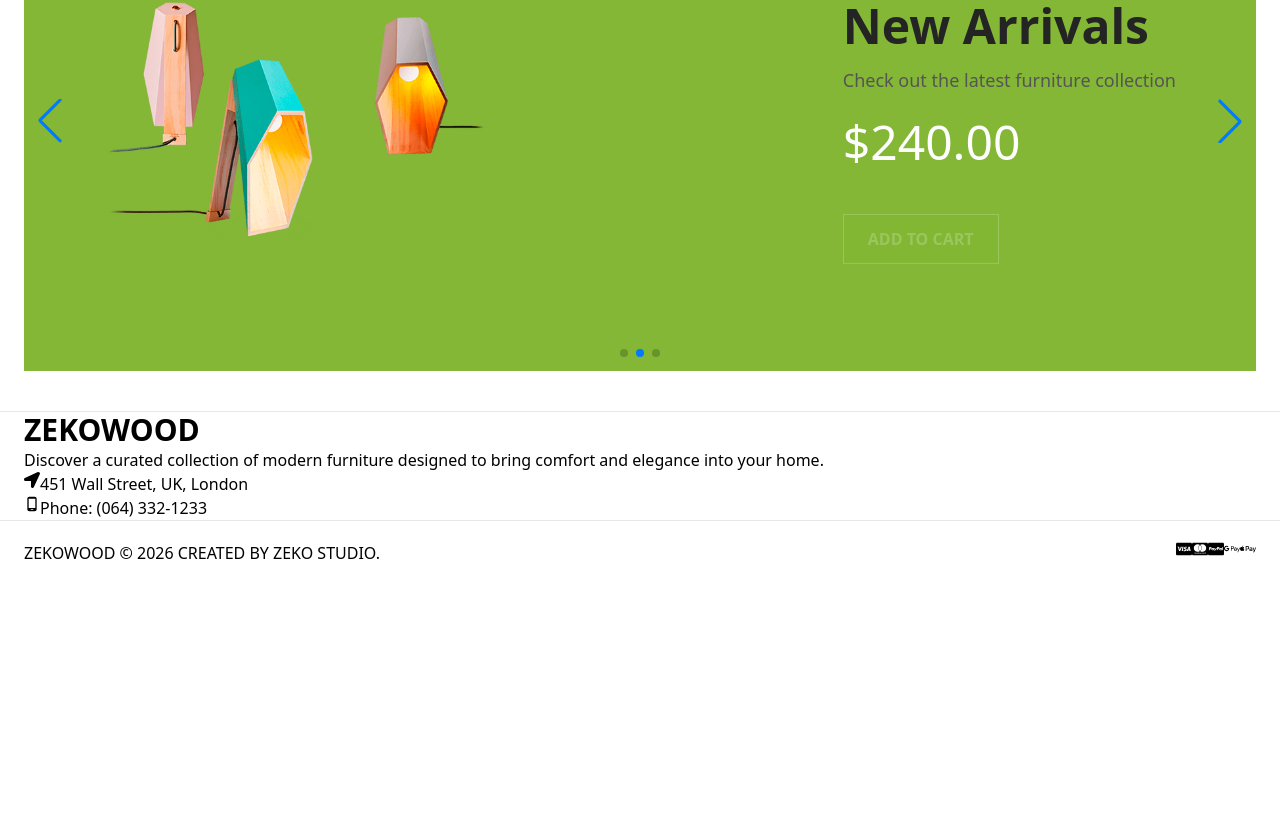
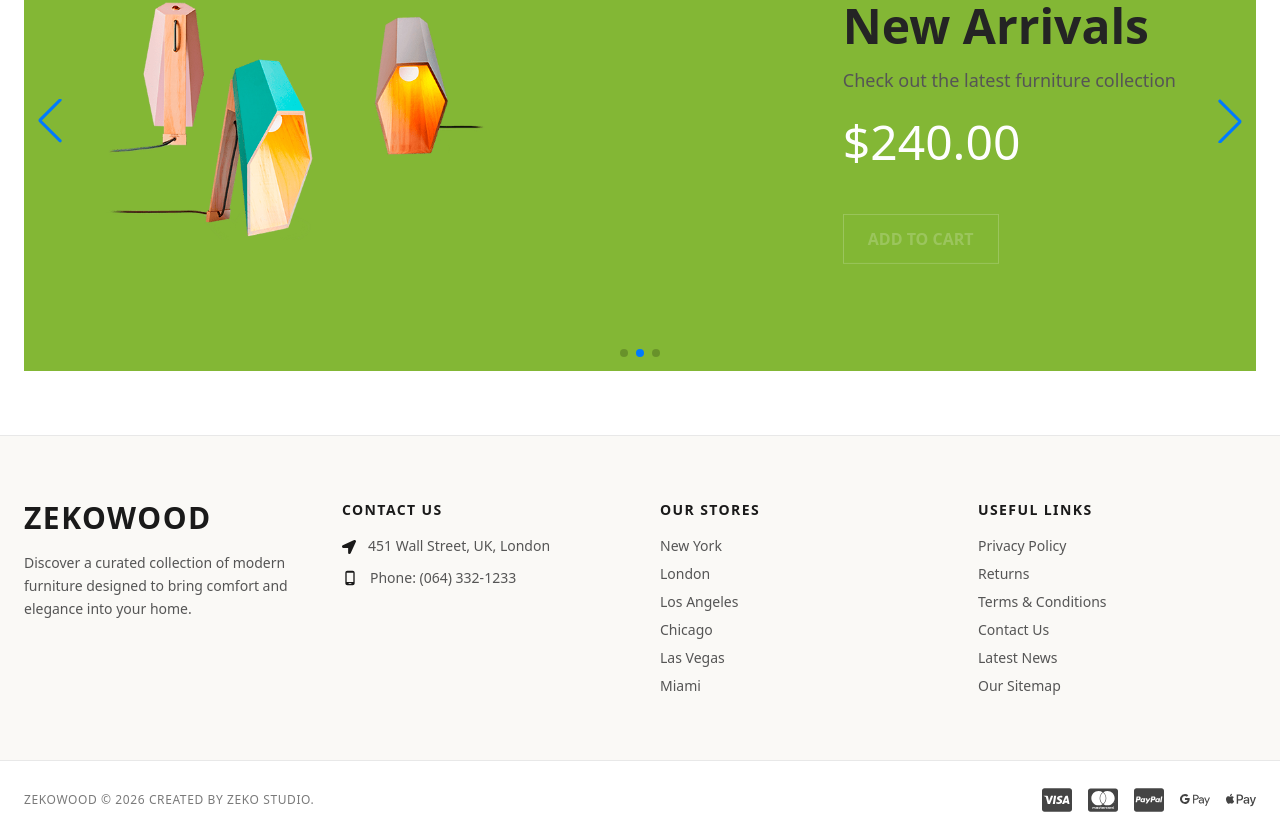
Before and after one commit to zeko1104/zekowoodProject, a React (Vite) app: page / in a window 1280 px wide. Shown: the part 2326-3165 px from the top of the page. Before the commit the page ends 2911 px from the top, so only its background shows below. Built offline with nearby package versions, Linux system fonts and the light colour scheme.

Commit message:
footer updates

```diff
--- a/src/components/layout/Footer.jsx
+++ b/src/components/layout/Footer.jsx
@@ -9,46 +9,99 @@ import { FaApplePay } from "react-icons/fa";
 
 const Footer = () => {
   return (
-    <footer>
+    <footer className="bg-[#FAF9F6] text-[#333333]">
       {/* Footer Up */}
-      <section className="mt-10 border-t border-b border-[#E8E8E8]">
+      <section className="mt-16 border-t border-b border-[#E8E8E8] py-16">
         <Container>
-          <div className="">
-            <div className="flex-1">
-              <h1 className="text-3xl font-bold">ZEKOWOOD</h1>
-            </div>
-            <div className="">
-              <p className="">
+          <div className="grid grid-cols-1 sm:grid-cols-2 lg:grid-cols-4 gap-10 items-start">
+
+            {/* 1. Logo */}
+            <div className="space-y-4">
+              <h1 className="text-3xl font-extrabold tracking-wider text-[#1A1A1A]">
+                ZEKOWOOD
+              </h1>
+              <p className="text-sm text-[#555555] leading-relaxed standard-text">
                 Discover a curated collection of modern furniture designed to
                 bring comfort and elegance into your home.
               </p>
             </div>
-            <div className="">
-              <div className="flex">
-                <FaLocationArrow />
-                <h1>451 Wall Street, UK, London</h1>
-              </div>
-              <div className="flex">
-                <MdOutlinePhoneAndroid />
-                <h1>Phone: (064) 332-1233</h1>
+
+            {/* 2. Contacts*/}
+            <div className="space-y-4">
+              <h3 className="text-sm font-bold uppercase tracking-widest text-[#1A1A1A]">
+                Contact Us
+              </h3>
+              <div className="space-y-3">
+                <div className="flex items-start gap-3 text-sm text-[#555555] group">
+                  <FaLocationArrow className="text-[#1A1A1A] shrink-0 mt-1" />
+                  <span className="hover:underline cursor-pointer">
+                    451 Wall Street, UK, London
+                  </span>
+                </div>
+                <div className="flex items-center gap-3 text-sm text-[#555555]">
+                  <MdOutlinePhoneAndroid className="text-[#1A1A1A] shrink-0 text-base" />
+                  <span>Phone: (064) 332-1233</span>
+                </div>
               </div>
             </div>
+
+            {/* 3. Stores*/}
+            <div className="space-y-4">
+              <h3 className="text-sm font-bold uppercase tracking-widest text-[#1A1A1A]">
+                Our Stores
+              </h3>
+              <ul className="space-y-2 text-sm text-[#555555]">
+                {["New York", "London", "Los Angeles", "Chicago", "Las Vegas", "Miami"].map((store) => (
+                  <li key={store} className="hover:text-[#1A1A1A] hover:translate-x-1 transition-all duration-200 cursor-pointer">
+                    {store}
+                  </li>
+                ))}
+              </ul>
+            </div>
+
+            {/* 4. Useful Links */}
+            <div className="space-y-4">
+              <h3 className="text-sm font-bold uppercase tracking-widest text-[#1A1A1A]">
+                Useful Links
+              </h3>
+              <ul className="space-y-2 text-sm text-[#555555]">
+                {[
+                  "Privacy Policy",
+                  "Returns",
+                  "Terms & Conditions",
+                  "Contact Us",
+                  "Latest News",
+                  "Our Sitemap",
+                ].map((link) => (
+                  <li key={link} className="hover:text-[#1A1A1A] hover:underline cursor-pointer transition-colors duration-200">
+                    {link}
+                  </li>
+                ))}
+              </ul>
+            </div>
+
           </div>
         </Container>
       </section>
-      {/* {Footer Down} */}
-      <section>
+
+      {/* Footer Down */}
+      <section className="bg-white">
         <Container>
-          <div className="flex justify-between pt-5 pb-5">
-            <div className="">
-              <h6 className="">ZEKOWOOD © 2026 CREATED BY ZEKO STUDIO.</h6>
+          <div className="flex flex-col md:flex-row justify-between items-center gap-4 py-6">
+            {/* copyright */}
+            <div>
+              <h6 className="text-xs tracking-wider text-[#7A7A7A] font-medium text-center md:text-left">
+                ZEKOWOOD © 2026 CREATED BY ZEKO STUDIO.
+              </h6>
             </div>
-            <div className="flex">
-              <FaCcVisa />
-              <FaCcMastercard />
-              <FaCcPaypal />
-              <FaGooglePay />
-              <FaApplePay />
+
+            {/* Payment İcons */}
+            <div className="flex items-center gap-4 text-3xl text-[#444444]">
+              <FaCcVisa className="hover:text-[#1A1F71] transition-colors duration-200 cursor-pointer" />
+              <FaCcMastercard className="hover:text-[#EB001B] transition-colors duration-200 cursor-pointer" />
+              <FaCcPaypal className="hover:text-[#003087] transition-colors duration-200 cursor-pointer" />
+              <FaGooglePay className="hover:text-[#4285F4] transition-colors duration-200 cursor-pointer" />
+              <FaApplePay className="hover:text-[#000000] transition-colors duration-200 cursor-pointer" />
             </div>
           </div>
         </Container>
```
